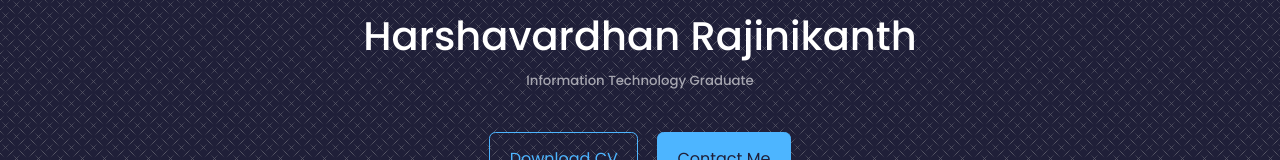
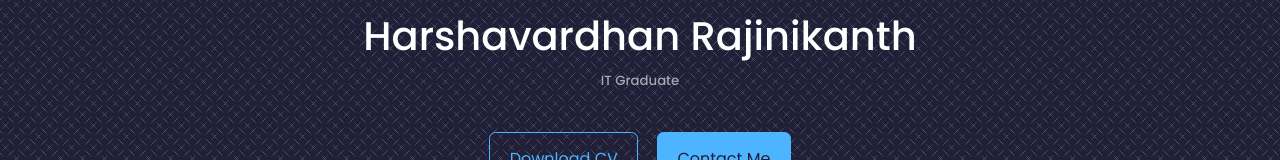
Before and after one commit to Harsha-2324/Portfolio, a React (Create React App) app: page / in a window 1280 px wide. Shown: the part 133-293 px from the top of the page. Built offline with nearby package versions, Linux system fonts and the light colour scheme.

Commit message:
Portfolio commit

```diff
--- a/src/components/header/Header.jsx
+++ b/src/components/header/Header.jsx
@@ -10,7 +10,7 @@
       <div className="container header__container">
         <h5>Hello, I'm</h5>
         <h1>Harshavardhan Rajinikanth</h1>
-        <h5 className="text-light">Information Technology Graduate</h5>
+        <h5 className="text-light">IT Graduate</h5>
         <CTA />
         <HeaderSocials />
 
```
